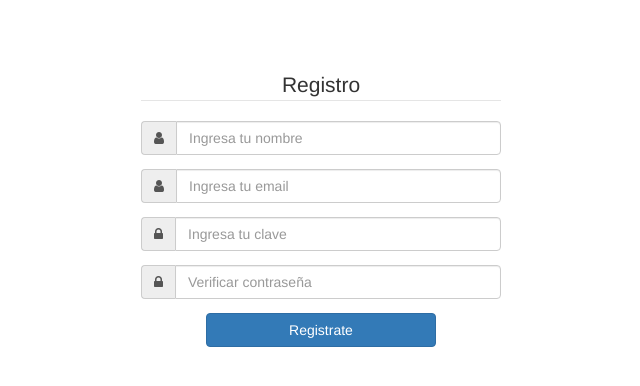
After one commit to CodigoAdsi/loginPHP, a PHP site: page /registro.php in a window 1280 px wide. The commit adds this page. Shown: the top 386 px of the page, without its empty margins (319-959 px from the left). Run offline with PHP 8.4, Linux system fonts and the light colour scheme.

Commit message:
Se implemento el registro dentro del proyecto

```diff
--- a/js/operaciones.js
+++ b/js/operaciones.js
@@ -45,3 +45,36 @@ $('#login').click(function(){
   });
 
 });
+
+
+$('#registro').click(function(){
+
+  var form = $('#formulario_registro').serialize();
+
+  $.ajax({
+    method: 'POST',
+    url: 'controller/registroController.php',
+    data: form,
+    beforeSend: function(){
+      $('#load').show();
+    },
+    success: function(res){
+      $('#load').hide();
+
+      if(res == 'error_1'){
+        swal('Error', 'Campos obligatorios, por favor llena el email y las claves', 'warning');
+      }else if(res == 'error_2'){
+        swal('Error', 'Las claves deben ser iguales, por favor intentalo de nuevo', 'error');
+      }else if(res == 'error_3'){
+        swal('Error', 'El correo que ingresaste ya se encuentra registrado', 'error');
+      }else if(res == 'error_4'){
+        swal('Error', 'Por favor ingresa un correo valido', 'warning');
+      }else{
+        window.location.href = res ;
+      }
+
+
+    }
+  });
+
+});
--- /dev/null
+++ b/registro.php
@@ -0,0 +1,132 @@
+<?php
+
+  /*
+    En ocasiones el usuario puede volver al login
+    aun si ya existe una sesion iniciada, lo correcto
+    es no mostrar otra ves el login sino redireccionarlo
+    a su pagina principal mientras exista una sesion entonces
+    creamos un archivo que controle el redireccionamiento
+  */
+
+  session_start();
+
+  // isset verifica si existe una variable o eso creo xd
+  if(isset($_SESSION['id'])){
+    header('location: controller/redirec.php');
+  }
+
+?>
+
+
+<!DOCTYPE html>
+<html>
+  <head>
+    <meta charset="utf-8">
+    <title>Login en PHP</title>
+
+    <!-- Importamos los estilos de Bootstrap -->
+    <link rel="stylesheet" href="css/bootstrap.min.css">
+    <!-- Font Awesome: para los iconos -->
+    <link rel="stylesheet" href="css/font-awesome.min.css">
+    <!-- Sweet Alert: alertas JavaScript presentables para el usuario (más bonitas que el alert) -->
+    <link rel="stylesheet" href="css/sweetalert.css">
+    <!-- Estilos personalizados: archivo personalizado 100% real no feik -->
+    <link rel="stylesheet" href="css/style.css">
+
+  </head>
+  <body>
+
+    <!--
+      Las clases que utilizo en los divs son propias de Bootstrap
+      si no tienes conocimiento de este framework puedes consultar la documentacion en
+      https://v4-alpha.getbootstrap.com/getting-started/introduction/
+    -->
+
+
+    <!-- Formulario Login -->
+    <div class="container">
+      <div class="row">
+        <div class="col-xs-12 col-md-4 col-md-offset-4">
+          <!-- Margen superior (css personalizado )-->
+          <div class="spacing-1"></div>
+
+          <form id="formulario_registro">
+            <!-- Estructura del formulario -->
+            <fieldset>
+
+              <legend class="center">Registro</legend>
+
+              <!-- Caja de texto para usuario -->
+              <label class="sr-only" for="user">Nombre</label>
+              <div class="input-group">
+                <div class="input-group-addon"><i class="fa fa-user"></i></div>
+                <input type="text" class="form-control" name="name" placeholder="Ingresa tu nombre">
+              </div>
+
+              <!-- Div espaciador -->
+              <div class="spacing-2"></div>
+
+              <!-- Caja de texto para usuario -->
+              <label class="sr-only" for="user">Email</label>
+              <div class="input-group">
+                <div class="input-group-addon"><i class="fa fa-user"></i></div>
+                <input type="text" class="form-control" name="email" placeholder="Ingresa tu email">
+              </div>
+
+              <!-- Div espaciador -->
+              <div class="spacing-2"></div>
+
+              <!-- Caja de texto para la clave-->
+              <label class="sr-only" for="clave">Contraseña</label>
+              <div class="input-group">
+                <div class="input-group-addon"><i class="fa fa-lock"></i></div>
+                <input type="password" autocomplete="off" class="form-control" name="clave" placeholder="Ingresa tu clave">
+              </div>
+
+              <!-- Div espaciador -->
+              <div class="spacing-2"></div>
+
+              <!-- Caja de texto para la clave-->
+              <label class="sr-only" for="clave">Verificar contraseña</label>
+              <div class="input-group">
+                <div class="input-group-addon"><i class="fa fa-lock"></i></div>
+                <input type="password" autocomplete="off" class="form-control" name="clave2" placeholder="Verificar contraseña">
+              </div>
+
+              <!-- Animacion de load (solo sera visible cuando el cliente espere una respuesta del servidor )-->
+              <div class="row" id="load" hidden="hidden">
+                <div class="col-xs-4 col-xs-offset-4 col-md-2 col-md-offset-5">
+                  <img src="img/load.gif" width="100%" alt="">
+                </div>
+                <div class="col-xs-12 center text-accent">
+                  <span>Validando información...</span>
+                </div>
+              </div>
+              <!-- Fin load -->
+
+              <!-- boton #login para activar la funcion click y enviar el los datos mediante ajax -->
+              <div class="row">
+                <div class="col-xs-8 col-xs-offset-2">
+                  <div class="spacing-2"></div>
+                  <button type="button" class="btn btn-primary btn-block" name="button" id="registro">Registrate</button>
+                </div>
+              </div>
+
+            </fieldset>
+          </form>
+        </div>
+      </div>
+    </div>
+
+    <!-- / Final Formulario login -->
+
+    <!-- Jquery -->
+    <script src="js/jquery.js"></script>
+    <!-- Bootstrap js -->
+    <script src="js/bootstrap.min.js"></script>
+    <!-- SweetAlert js -->
+    <script src="js/sweetalert.min.js"></script>
+    <!-- Js personalizado -->
+    <script src="js/operaciones.js"></script>
+  </body>
+</html>
```
Also changed, not shown: controller/registroController.php (added, +43 -0 lines), index.php (+8 -1 lines), model/usuario.php (+31 -0 lines).
